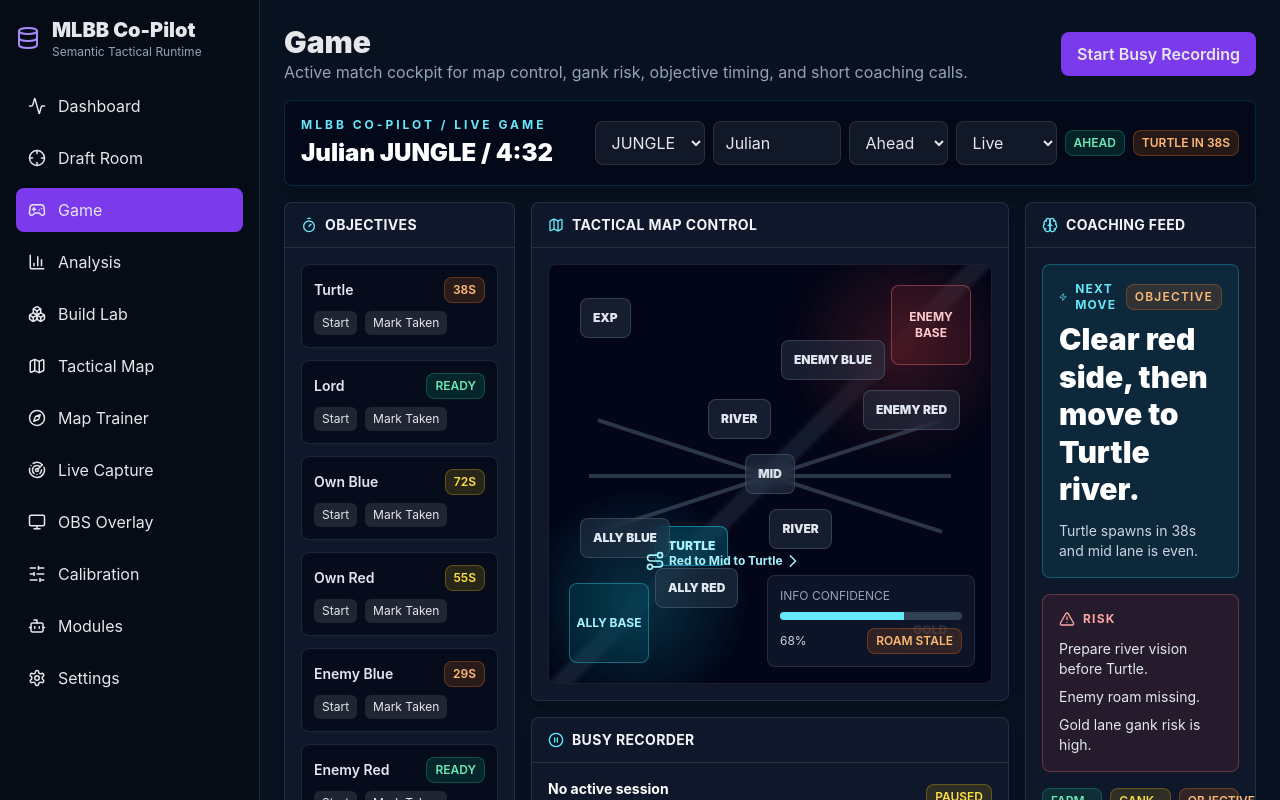
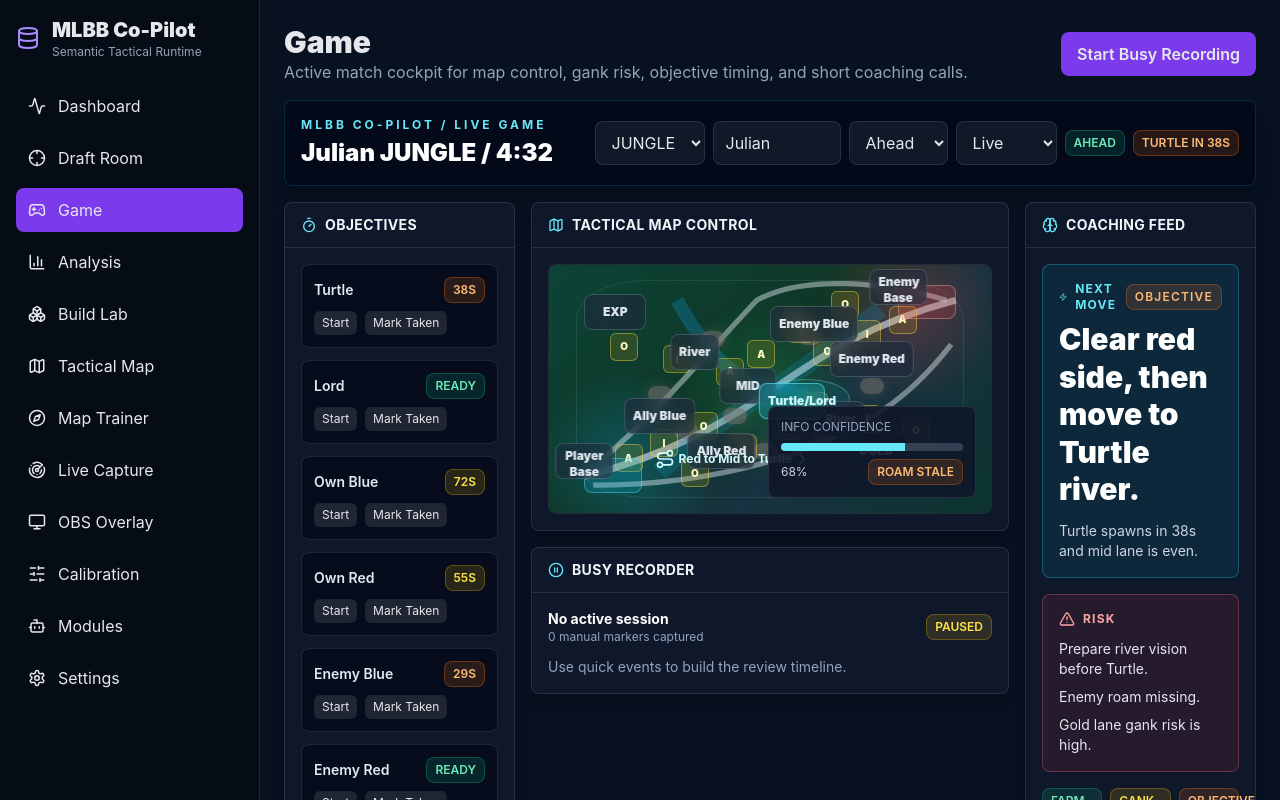
Before and after one commit to spectralAV/mlbb-co-pilot, a React (Vite) app in the folder frontend/: page /game in a window 1280 px wide. Shown: the top 800 px of the page. Built offline with nearby package versions, Linux system fonts and the light colour scheme.

Commit message:
Use MLBB-style battlefield map layout

```diff
--- /dev/null
+++ b/frontend/src/components/game/BattlefieldMap.tsx
@@ -0,0 +1,79 @@
+import type { MapZoneId, MapZoneState, ZoneStatus } from "../../lib/gameTypes";
+
+type Zone = {
+  id: MapZoneId;
+  label: string;
+  x: number;
+  y: number;
+  w?: number;
+  h?: number;
+};
+
+const zones: Zone[] = [
+  { id: "ally_base", label: "Player Base", x: 8, y: 79, w: 13, h: 11 },
+  { id: "enemy_base", label: "Enemy Base", x: 79, y: 9, w: 13, h: 11 },
+  { id: "exp_lane", label: "EXP", x: 15, y: 19, w: 14, h: 8 },
+  { id: "mid_lane", label: "MID", x: 45, y: 49, w: 13, h: 8 },
+  { id: "gold_lane", label: "GOLD", x: 74, y: 75, w: 14, h: 8 },
+  { id: "ally_blue", label: "Ally Blue", x: 25, y: 61 },
+  { id: "ally_red", label: "Ally Red", x: 39, y: 75 },
+  { id: "enemy_blue", label: "Enemy Blue", x: 60, y: 24 },
+  { id: "enemy_red", label: "Enemy Red", x: 73, y: 38 },
+  { id: "river_exp", label: "River", x: 33, y: 35 },
+  { id: "river_gold", label: "River", x: 66, y: 62 },
+  { id: "objective_pit", label: "Turtle/Lord", x: 55, y: 55, w: 15, h: 9 }
+];
+
+const statusClass: Record<ZoneStatus, string> = {
+  unknown: "border-slate-400/30 bg-slate-800/60 text-slate-200",
+  safe: "border-emerald-300/50 bg-emerald-500/20 text-emerald-100",
+  danger: "border-red-300/60 bg-red-500/25 text-red-100",
+  contested: "border-orange-300/60 bg-orange-500/25 text-orange-100",
+  objective: "border-cyan-300/60 bg-cyan-500/25 text-cyan-100"
+};
+
+const turretPoints = [
+  [18, 78, "A"], [26, 72, "I"], [35, 65, "O"],
+  [80, 22, "A"], [72, 28, "I"], [63, 35, "O"],
+  [17, 33, "O"], [29, 38, "I"], [41, 43, "A"],
+  [83, 67, "O"], [72, 62, "I"], [60, 57, "A"],
+  [33, 84, "O"], [44, 74, "I"], [55, 65, "A"],
+  [67, 16, "O"], [57, 26, "I"], [48, 36, "A"]
+] as const;
+
+const camps = [
+  [25, 52], [31, 67], [42, 61], [49, 75], [59, 29], [67, 36], [73, 49], [55, 22], [37, 30], [62, 70]
+] as const;
+
+function getStatus(states: MapZoneState[] | undefined, id: MapZoneId): ZoneStatus {
+  return states?.find((zone) => zone.id === id)?.status ?? (id === "objective_pit" ? "objective" : "unknown");
+}
+
+export function BattlefieldMap({ states, onZoneClick, compact = false }: { states?: MapZoneState[]; onZoneClick?: (id: MapZoneId) => void; compact?: boolean }) {
+  return <div className={`relative aspect-[16/9] w-full overflow-hidden rounded-lg border border-white/10 bg-[#0a1420] ${compact ? "min-h-64" : ""}`}>
+    <div className="absolute inset-0 bg-[radial-gradient(circle_at_18%_80%,rgba(14,165,233,.28),transparent_22%),radial-gradient(circle_at_82%_18%,rgba(239,68,68,.26),transparent_22%),linear-gradient(135deg,rgba(12,80,60,.8),rgba(20,83,45,.55)_45%,rgba(30,64,80,.68)_62%,rgba(12,60,50,.8))]" />
+    <div className="absolute inset-[6%] rounded-[18%] border border-emerald-200/10 bg-[radial-gradient(circle_at_50%_50%,rgba(34,197,94,.22),transparent_42%)]" />
+
+    <svg className="absolute inset-0 h-full w-full" viewBox="0 0 100 56.25" preserveAspectRatio="none">
+      <path d="M11 45 C24 34 33 23 47 8 C58 2 76 4 90 8" stroke="rgba(226,232,240,.45)" strokeWidth="1.2" fill="none" />
+      <path d="M8 48 C28 43 41 35 51 28 C61 21 73 13 92 8" stroke="rgba(226,232,240,.60)" strokeWidth="1.55" fill="none" />
+      <path d="M10 50 C25 50 40 48 55 43 C71 37 81 31 91 18" stroke="rgba(226,232,240,.45)" strokeWidth="1.2" fill="none" />
+      <path d="M29 8 C35 19 43 28 51 28 C59 28 67 37 74 48" stroke="rgba(14,165,233,.25)" strokeWidth="3" fill="none" />
+      <path d="M25 47 C35 38 46 31 51 28 C58 23 65 18 75 10" stroke="rgba(14,165,233,.18)" strokeWidth="4" fill="none" />
+    </svg>
+
+    {camps.map(([x, y], index) => <div key={`${x}-${y}`} className="absolute h-4 w-6 -translate-x-1/2 -translate-y-1/2 rounded-full bg-stone-500/55 shadow-[0_0_14px_rgba(120,113,108,.35)]" style={{ left: `${x}%`, top: `${y}%` }} title={`Jungle camp ${index + 1}`} />)}
+    {turretPoints.map(([x, y, tier]) => <div key={`${x}-${y}-${tier}`} className="absolute grid h-7 w-7 -translate-x-1/2 -translate-y-1/2 place-items-center rounded-md border border-yellow-300/40 bg-yellow-500/15 text-[10px] font-black text-yellow-100" style={{ left: `${x}%`, top: `${y}%` }} title={`${tier} turret`}>{tier}</div>)}
+
+    <div className="absolute left-[8%] top-[78%] h-[14%] w-[13%] rounded-lg border border-cyan-300/40 bg-cyan-500/20" />
+    <div className="absolute left-[79%] top-[8%] h-[14%] w-[13%] rounded-lg border border-red-300/40 bg-red-500/20" />
+    <div className="absolute left-[48%] top-[46%] h-[16%] w-[20%] rounded-[50%] border border-cyan-200/30 bg-cyan-500/10" />
+
+    {zones.map((zone) => {
+      const status = getStatus(states, zone.id);
+      return <button key={zone.id} onClick={() => onZoneClick?.(zone.id)} className={`absolute min-h-9 -translate-x-1/2 -translate-y-1/2 rounded-lg border px-2 py-1 text-[10px] font-black backdrop-blur sm:text-xs ${statusClass[status]}`} style={{ left: `${zone.x}%`, top: `${zone.y}%`, width: zone.w ? `${zone.w}%` : undefined, height: zone.h ? `${zone.h}%` : undefined }} title={zone.label}>
+        {zone.label}
+      </button>;
+    })}
+  </div>;
+}
--- a/frontend/src/components/game/MiniMapControl.tsx
+++ b/frontend/src/components/game/MiniMapControl.tsx
@@ -1,27 +1,7 @@
 import { ChevronRight, Map, Route } from "lucide-react";
 import type { GameState, MapZoneId, ZoneStatus } from "../../lib/gameTypes";
 import { GamePanel, RiskBadge } from "./GameShell";
-
-const zones: Array<{ id: MapZoneId; label: string; pos: string }> = [
-  { id: "exp_lane", label: "EXP", pos: "left-[7%] top-[8%]" },
-  { id: "mid_lane", label: "MID", pos: "left-1/2 top-1/2 -translate-x-1/2 -translate-y-1/2" },
-  { id: "gold_lane", label: "GOLD", pos: "bottom-[8%] right-[7%]" },
-  { id: "objective_pit", label: "TURTLE", pos: "bottom-[28%] left-[24%]" },
-  { id: "ally_blue", label: "ALLY BLUE", pos: "bottom-[30%] left-[7%]" },
-  { id: "ally_red", label: "ALLY RED", pos: "bottom-[18%] left-[24%]" },
-  { id: "enemy_blue", label: "ENEMY BLUE", pos: "top-[18%] right-[24%]" },
-  { id: "enemy_red", label: "ENEMY RED", pos: "top-[30%] right-[7%]" },
-  { id: "river_exp", label: "RIVER", pos: "top-[32%] left-[36%]" },
-  { id: "river_gold", label: "RIVER", pos: "bottom-[32%] right-[36%]" }
-];
-
-const statusClass: Record<ZoneStatus, string> = {
-  unknown: "border-slate-500/40 bg-slate-700/40 text-slate-200",
-  safe: "border-emerald-400/40 bg-emerald-500/15 text-emerald-200",
-  danger: "border-red-400/50 bg-red-500/20 text-red-200",
-  contested: "border-orange-400/50 bg-orange-500/20 text-orange-200",
-  objective: "border-cyan-400/50 bg-cyan-500/20 text-cyan-200"
-};
+import { BattlefieldMap } from "./BattlefieldMap";
 
 const nextStatus: Record<ZoneStatus, ZoneStatus> = {
   unknown: "safe",
@@ -32,10 +12,6 @@
 };
 
 export function MiniMapControl({ state, onChange }: { state: GameState; onChange: (patch: Partial<GameState>) => void }) {
-  function status(id: MapZoneId) {
-    return state.mapZones.find((zone) => zone.id === id)?.status ?? "unknown";
-  }
-
   function cycle(id: MapZoneId) {
     onChange({
       mapZones: state.mapZones.map((zone) => zone.id === id ? { ...zone, status: nextStatus[zone.status], lastUpdatedAt: Date.now() } : zone)
@@ -43,15 +19,9 @@
   }
 
   return <GamePanel title="Tactical Map Control" icon={Map}>
-    <div className="relative h-[300px] overflow-hidden rounded-lg border border-white/10 bg-slate-950 shadow-inner sm:h-[360px] xl:h-[420px]">
-      <div className="absolute inset-0 opacity-20 bg-[radial-gradient(circle_at_20%_80%,#22d3ee,transparent_24%),radial-gradient(circle_at_80%_20%,#ef4444,transparent_24%),linear-gradient(135deg,transparent_48%,#64748b_49%,#64748b_51%,transparent_52%)]" />
-      <div className="absolute bottom-5 left-5 grid h-20 w-20 place-items-center rounded-lg border border-cyan-400/40 bg-cyan-500/10 text-center text-xs font-bold text-cyan-200">ALLY BASE</div>
-      <div className="absolute right-5 top-5 grid h-20 w-20 place-items-center rounded-lg border border-red-400/40 bg-red-500/10 text-center text-xs font-bold text-red-200">ENEMY BASE</div>
-      <div className="absolute left-10 right-10 top-1/2 h-1 rotate-[-18deg] bg-slate-600/60" />
-      <div className="absolute left-10 right-10 top-1/2 h-1 rotate-[18deg] bg-slate-600/60" />
-      <div className="absolute left-10 right-10 top-1/2 h-1 bg-slate-600/60" />
-      {zones.map((zone) => <button key={zone.id} title="Click to cycle zone status" className={`absolute ${zone.pos} min-h-10 rounded-lg border px-2 py-2 text-[10px] font-black backdrop-blur sm:px-3 sm:text-xs ${statusClass[status(zone.id)]}`} onClick={() => cycle(zone.id)}>{zone.label}</button>)}
-      <div className="absolute bottom-24 left-16 flex items-center text-[11px] font-bold text-cyan-200 sm:bottom-28 sm:left-24 sm:text-xs">
+    <div className="relative">
+      <BattlefieldMap states={state.mapZones} onZoneClick={cycle} />
+      <div className="pointer-events-none absolute bottom-[18%] left-[24%] flex items-center text-[11px] font-bold text-cyan-100 sm:text-xs">
         <Route className="mr-1 h-5 w-5" /> Red to Mid to Turtle <ChevronRight className="h-5 w-5 animate-pulse" />
       </div>
       <div className="absolute bottom-3 right-3 w-44 rounded-lg border border-white/10 bg-slate-900/90 p-3 sm:bottom-4 sm:right-4 sm:w-52">
--- a/frontend/src/pages/TacticalMap.tsx
+++ b/frontend/src/pages/TacticalMap.tsx
@@ -1,5 +1,6 @@
 import { useQuery } from "@tanstack/react-query";
 import { apiGet } from "../api/client";
+import { BattlefieldMap } from "../components/game/BattlefieldMap";
 
 export function TacticalMap() {
   const map = useQuery({ queryKey: ["map-runtime"], queryFn: () => apiGet<any>("/api/map/runtime") });
@@ -8,13 +9,7 @@
     <div><h2 className="text-3xl font-black">Tactical Map</h2><p className="text-slate-400">Semantic zones and objective control foundation.</p></div>
     <div className="grid gap-4 xl:grid-cols-[minmax(0,725px)_minmax(280px,1fr)]">
       <div className="card p-3 sm:p-4">
-        <svg viewBox="0 0 725 725" className="aspect-square w-full rounded-lg border border-white/10 bg-slate-900">
-          <rect width="725" height="725" fill="#0f172a"/>
-          <line x1="80" y1="645" x2="645" y2="80" stroke="#334155" strokeWidth="28" opacity=".8"/>
-          <line x1="80" y1="80" x2="645" y2="645" stroke="#1e293b" strokeWidth="18" opacity=".8"/>
-          <line x1="100" y1="362" x2="625" y2="362" stroke="#475569" strokeWidth="12" opacity=".7"/>
-          {zones.map((zone: any) => <polygon key={zone.id} points={zone.polygon.map(([x, y]: [number, number]) => `${x * 725},${y * 725}`).join(" ")} fill="rgba(139,92,246,.2)" stroke="rgba(196,181,253,.8)" strokeWidth="2"/>)}
-        </svg>
+        <BattlefieldMap />
       </div>
       <div className="card p-4"><h3 className="mb-3 font-bold">Zones</h3><div className="touch-scroll max-h-[70vh] overflow-auto pr-1">{zones.map((zone: any) => <div className="mb-2 rounded-lg bg-white/5 p-3" key={zone.id}><b>{zone.name}</b><p className="text-xs text-slate-400">{zone.type} / danger {zone.dangerWeight}</p></div>)}</div></div>
     </div>
```
